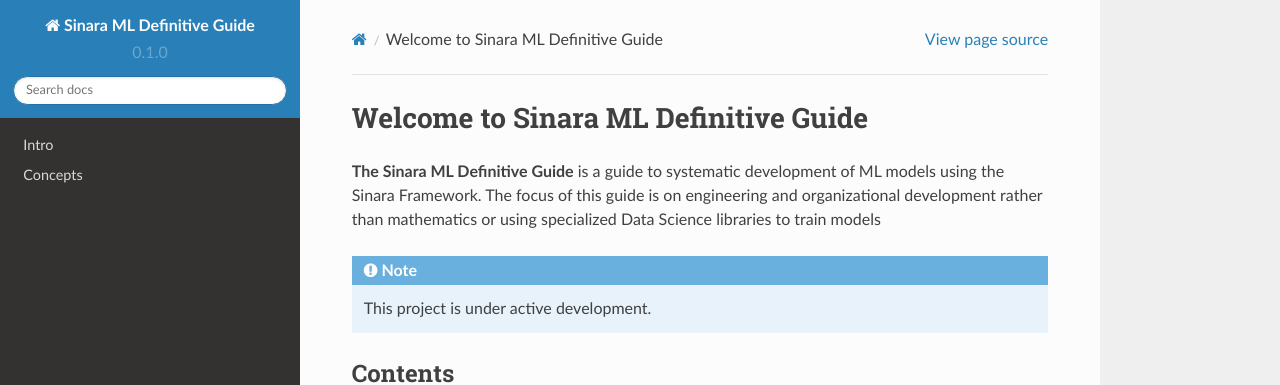
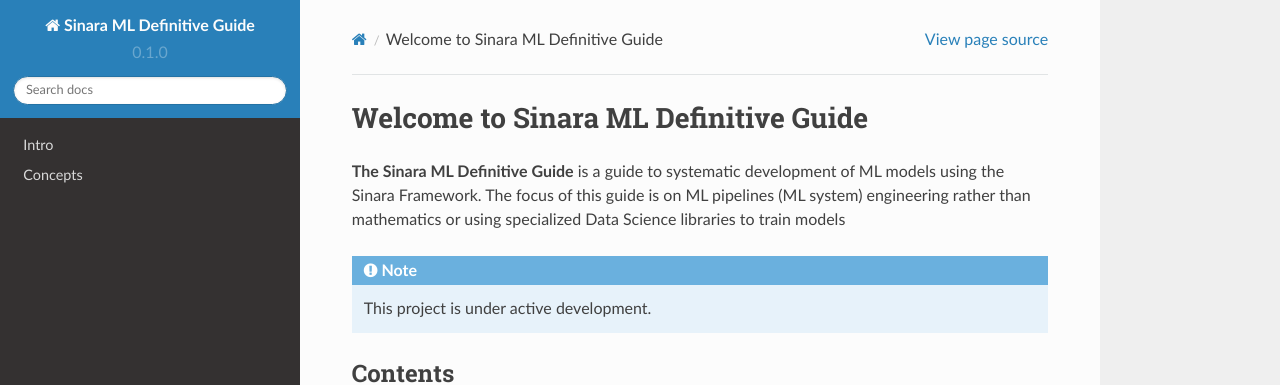
Before and after one commit to 4-DS/SinaraML-Def-Guide, a Sphinx documentation site: the page built from docs/source/index.rst, in a window 1280 px wide. Shown: the top 385 px of the page. Built offline with Sphinx 7.4.7 and the Read the Docs theme 2.0.0, drawn with Linux system fonts in a browser that asks for light colours.

Commit message:
Update index.rst

```diff
--- a/docs/source/index.rst
+++ b/docs/source/index.rst
@@ -1,7 +1,7 @@
 Welcome to Sinara ML Definitive Guide
 ===================================
 
-**The Sinara ML Definitive Guide** is a guide to systematic development of ML models using the Sinara Framework. The focus of this guide is on engineering and organizational development rather than mathematics or using specialized Data Science libraries to train models
+**The Sinara ML Definitive Guide** is a guide to systematic development of ML models using the Sinara Framework. The focus of this guide is on ML pipelines (ML system) engineering rather than mathematics or using specialized Data Science libraries to train models
 
 .. note::
 
```
